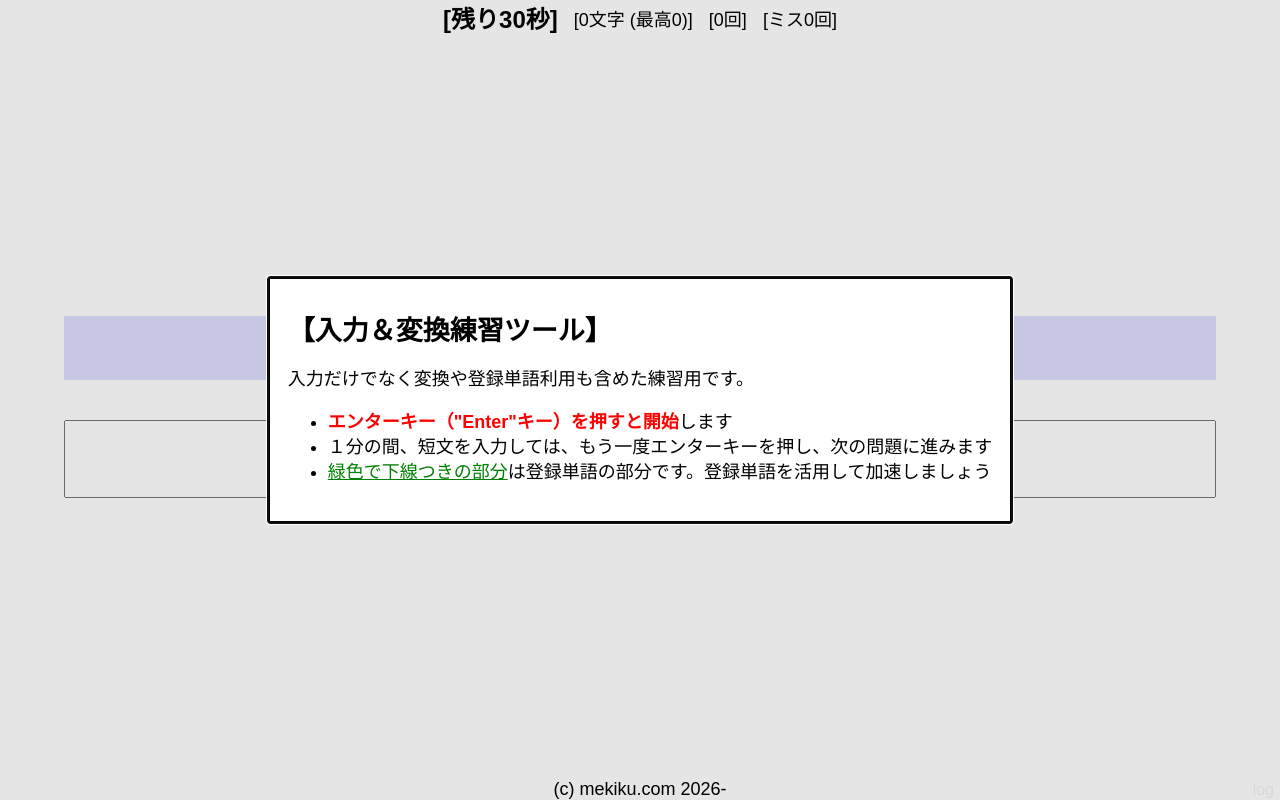
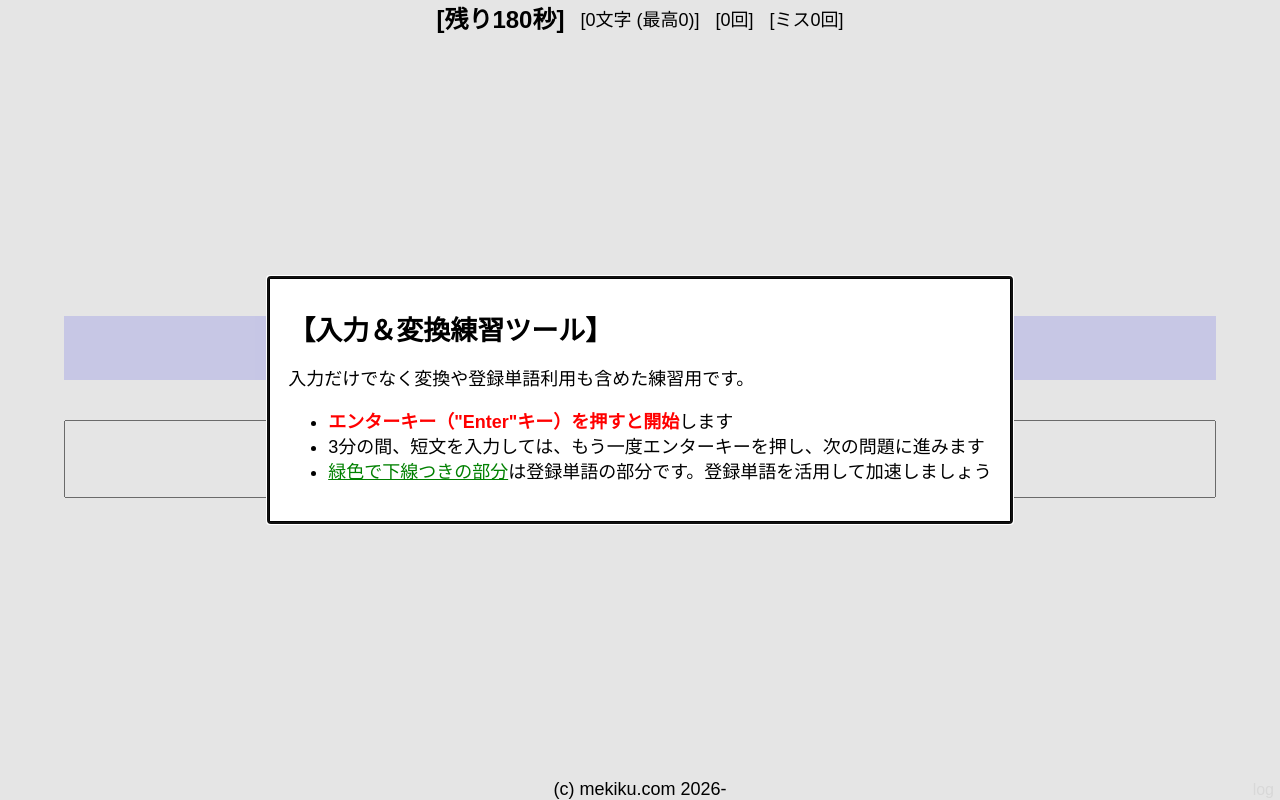
Before and after one commit to sksthrs/henkan-trainer, a website with bundled scripts: page dist/index.html in a window 1280 px wide. Built offline with nearby package versions, Linux system fonts and the light colour scheme.

Commit message:
v0.2 - fixed exercise period

```diff
--- a/package.json
+++ b/package.json
@@ -1,6 +1,6 @@
 {
   "name": "henkan-trainer",
-  "version": "0.1",
+  "version": "0.2",
   "main": "dist/index.html",
   "scripts": {
     "dev": "tsc && http-server -c-1 dist",
--- a/src/index.ts
+++ b/src/index.ts
@@ -22,6 +22,13 @@ document.addEventListener('DOMContentLoaded', _evDCL => {
   if (navigator.language != null && navigator.language.length > 0) {
     document.documentElement.lang = navigator.language;
   }
+
+  // ========== ========== タイマー ========== ==========
+
+  const timer = new TickingTimer();
+
+  /** １回の練習時間 [秒] */
+  const T_EXERCISE = 180;
 
   // ========== ========== 定数・変数 ========== ==========
 
@@ -74,6 +81,9 @@ document.addEventListener('DOMContentLoaded', _evDCL => {
 
   const conguraturations = document.getElementById('conguraturations') as HTMLDivElement;
 
+  const exercisePeriod = document.getElementById('exercise-period') as HTMLSpanElement;
+  exercisePeriod.textContent = (T_EXERCISE / 60).toString();
+
   const logOpenButton = document.getElementById('log-open') as HTMLButtonElement;
 
   const logCloseButton = document.getElementById('log-close') as HTMLButtonElement;
@@ -85,13 +95,6 @@ document.addEventListener('DOMContentLoaded', _evDCL => {
   const CLASS_HIDE = 'hide';
 
   const CLASS_EM = 'emphasize';
-
-  // ========== ========== タイマー ========== ==========
-
-  const timer = new TickingTimer();
-
-  /** １回の練習時間 [秒] */
-  const T_EXERCISE = 30;
 
   // ========== ========== 本件特有の関数いろいろ ========== ==========
 
```
Also changed, not shown: dist/index.html, dist/index.js, dist/sw.js.
